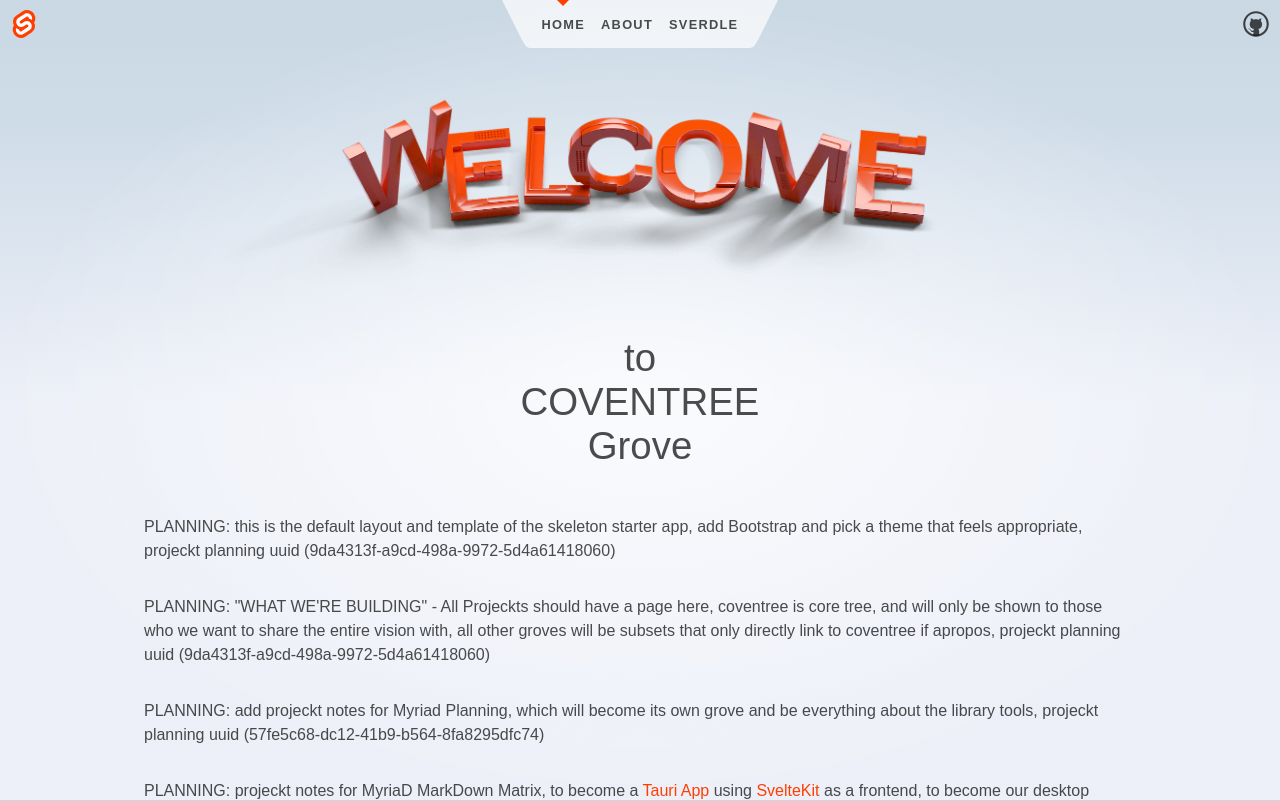
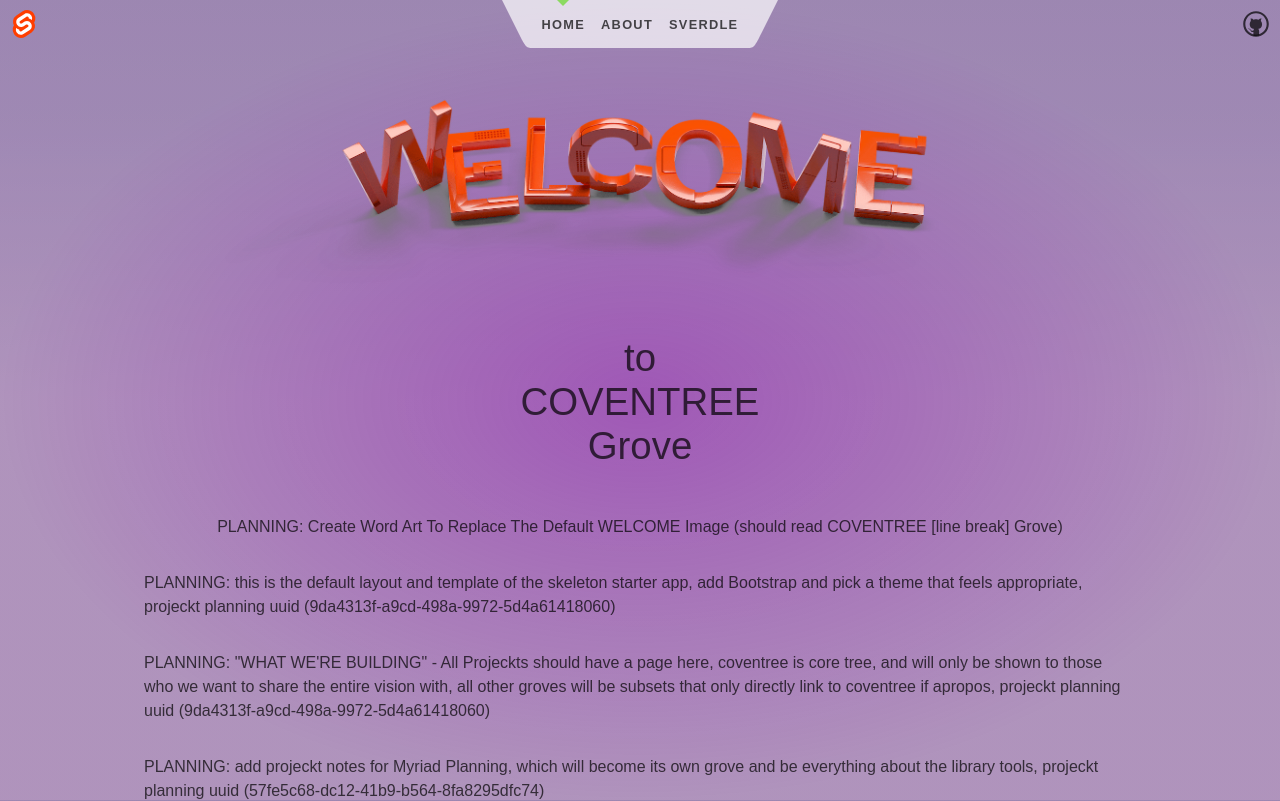
Before and after one commit to BBuchholz/coventree, a SvelteKit app: page / in a window 1280 px wide. Shown: the top 801 px of the page. Built offline with nearby package versions, Linux system fonts and the light colour scheme.

Commit message:
Modify CSS

```diff
--- a/src/routes/+page.svelte
+++ b/src/routes/+page.svelte
@@ -21,6 +21,10 @@
 
 		to<br />COVENTREE<br />Grove
 	</h1>
+
+	<p>
+		PLANNING: Create Word Art To Replace The Default WELCOME Image (should read COVENTREE [line break] Grove)
+	</p>
 
 	<p>PLANNING: this is the default layout and template of the skeleton starter app, add Bootstrap and pick a theme that feels appropriate, projeckt planning uuid (9da4313f-a9cd-498a-9972-5d4a61418060)</p>
 
--- a/src/routes/Header.svelte
+++ b/src/routes/Header.svelte
@@ -32,7 +32,7 @@
 	</nav>
 
 	<div class="corner">
-		<a href="https://github.com/sveltejs/kit">
+		<a href="https://github.com/BBuchholz/coventree" target="_blank" rel="noreferrer">
 			<img src={github} alt="GitHub" />
 		</a>
 	</div>
--- a/src/routes/styles.css
+++ b/src/routes/styles.css
@@ -7,8 +7,8 @@
 	--color-bg-0: rgb(202, 216, 228);
 	--color-bg-1: hsl(209, 36%, 86%);
 	--color-bg-2: hsl(224, 44%, 95%);
-	--color-theme-1: #ff3e00;
-	--color-theme-2: #4075a6;
+	--color-theme-1: #8bda61;
+	--color-theme-2: #4fa640;
 	--color-text: rgba(0, 0, 0, 0.7);
 	--column-width: 42rem;
 	--column-margin-top: 4rem;
@@ -24,8 +24,8 @@ body {
 	background-size: 100vw 100vh;
 	background-image: radial-gradient(
 			50% 50% at 50% 50%,
-			rgba(255, 255, 255, 0.75) 0%,
-			rgba(255, 255, 255, 0) 100%
+			rgba(134, 37, 160, 0.75) 0%,
+			rgba(102, 37, 117, 0.453) 100%
 		),
 		linear-gradient(180deg, var(--color-bg-0) 0%, var(--color-bg-1) 15%, var(--color-bg-2) 50%);
 }
```
